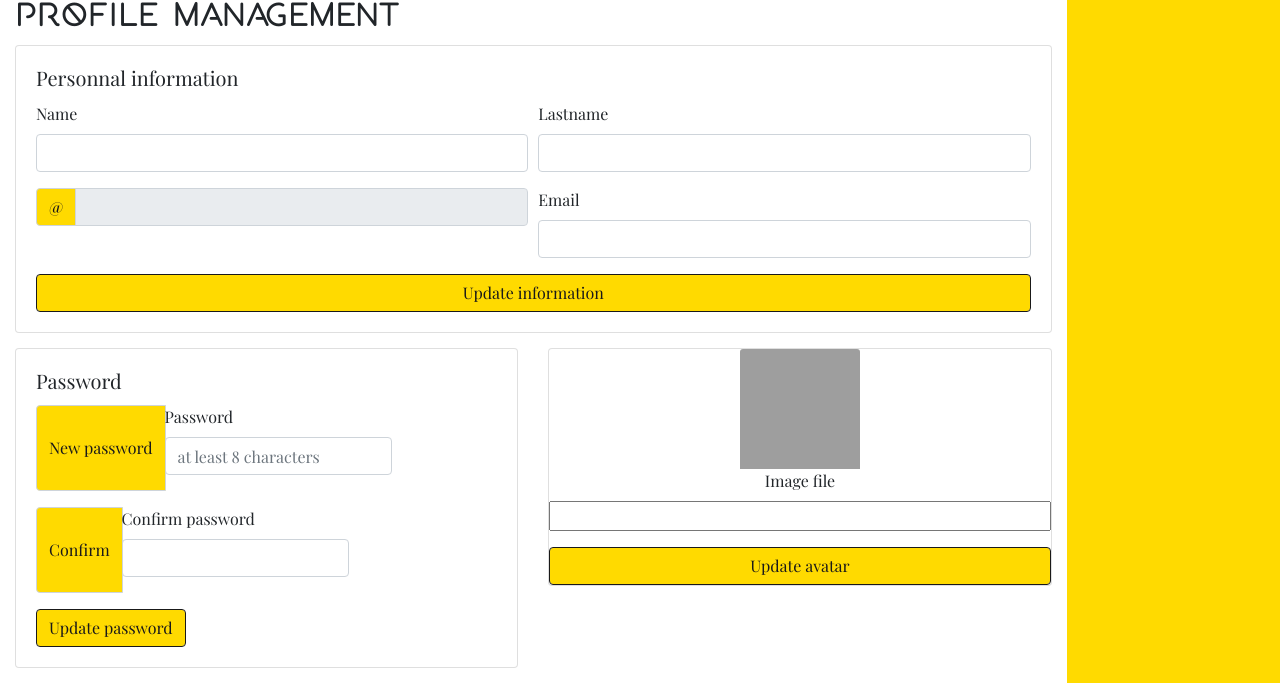
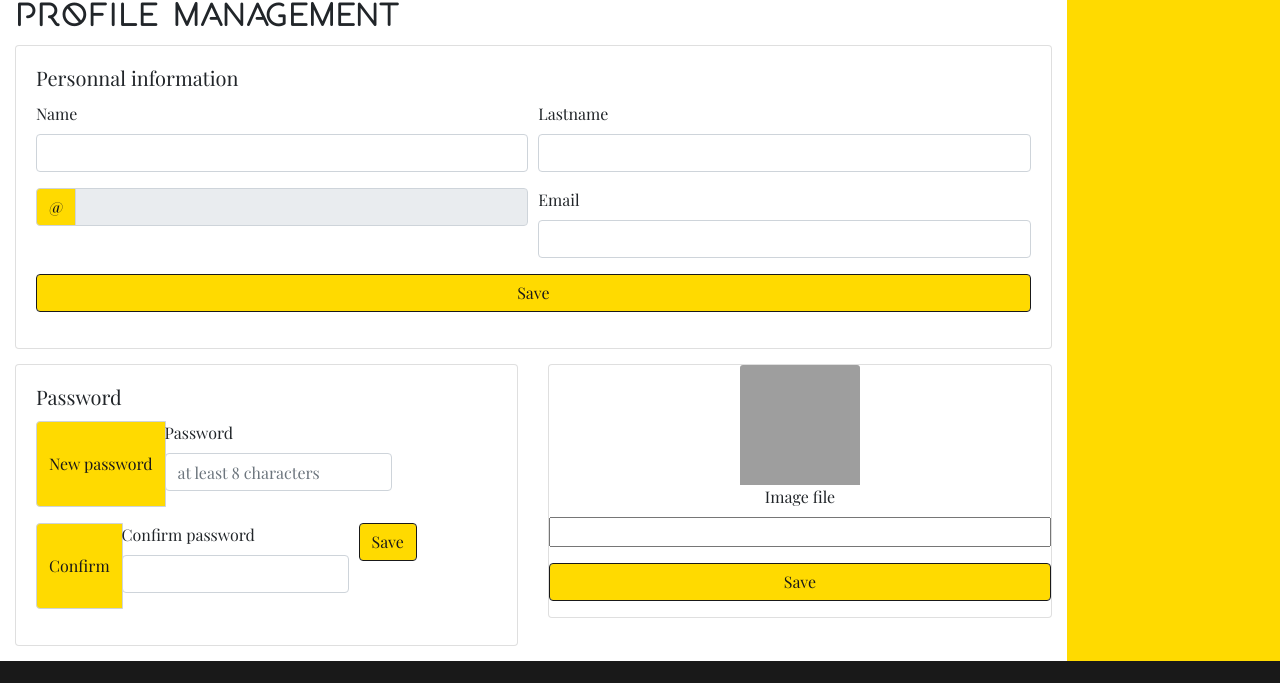
Before and after one commit to tontonsat/strapp, a Symfony app: template templates/user/myProfile.html.twig in a window 1280 px wide. Shown: the part 801-1484 px from the top of the page. After the commit the page ends 1462 px from the top, so only its background shows below. Run offline with Twig, Linux system fonts and the light colour scheme; the template is opened without the code that fills it, so the values that code supplies are empty; form fields are guessed from the names that the template uses; some libraries are stand-ins or nearby versions; grey boxes are pictures that could not be loaded.

Commit message:
edit profile ok.TODO: liip bundle

```diff
--- a/src/Entity/User.php
+++ b/src/Entity/User.php
@@ -215,6 +215,9 @@ class User implements UserInterface
 
     public function getConfirmPassword(): ?string
     {
+        if($this->confirmPassword == null){
+            return $this->password;
+        }
         return $this->confirmPassword;
     }
 
--- a/src/Form/PasswdType.php
+++ b/src/Form/PasswdType.php
@@ -8,6 +8,7 @@ use Symfony\Component\Form\FormBuilderInterface;
 use Symfony\Component\OptionsResolver\OptionsResolver;
 
 use Symfony\Component\Form\Extension\Core\Type\PasswordType;
+use Symfony\Component\Form\Extension\Core\Type\SubmitType;
 
 class PasswdType extends AbstractType
 {
@@ -16,6 +17,7 @@ class PasswdType extends AbstractType
         $builder
             ->add('password', PasswordType::class, ['label' => false])
             ->add('confirmPassword', PasswordType::class, ['label' => false])
+            ->add('save', SubmitType::class, ['label' => 'Change password'])
         ;
     }
 
--- a/src/Form/ProfileType.php
+++ b/src/Form/ProfileType.php
@@ -6,6 +6,8 @@ use App\Entity\User;
 use Symfony\Component\Form\AbstractType;
 use Symfony\Component\Form\FormBuilderInterface;
 use Symfony\Component\OptionsResolver\OptionsResolver;
+use Symfony\Component\Form\Extension\Core\Type\SubmitType;
+use Symfony\Component\Form\Extension\Core\Type\TextType;
 
 class ProfileType extends AbstractType
 {
@@ -15,6 +17,8 @@ class ProfileType extends AbstractType
             ->add('name')
             ->add('lastname')
             ->add('email')
+
+            ->add('save', SubmitType::class, ['label' => 'Update profile'])
         ;
     }
 
--- a/src/Form/UploadType.php
+++ b/src/Form/UploadType.php
@@ -8,6 +8,7 @@ use Symfony\Component\Form\FormBuilderInterface;
 use Symfony\Component\OptionsResolver\OptionsResolver;
 
 use Vich\UploaderBundle\Form\Type\VichImageType;
+use Symfony\Component\Form\Extension\Core\Type\SubmitType;
 
 class UploadType extends AbstractType
 {
@@ -19,6 +20,7 @@ class UploadType extends AbstractType
             'download_label' => false,
             'image_uri' => false,
             'download_uri' => true,
-            'label' => false]);
+            'label' => false])
+            ->add('save', SubmitType::class, ['label' => 'Upload']);
     }
 }
--- a/templates/user/myProfile.html.twig
+++ b/templates/user/myProfile.html.twig
@@ -5,14 +5,14 @@
 {% block body %}
 <div class="col-10 main-content">
     <h2>Profile management</h2>
-    {% for message in app.flashes('notice-profile') %}
-        <div class="alert alert-dismissible alert-success main-alert">
-            <button type="button" class="close" data-dismiss="alert">&times;</button>
-            <i class="fas fa-user-circle"></i> {{ message }}
-        </div>
-    {% endfor %}
     <div class="row">
         <div class="col">
+            {% for message in app.flashes('notice-profile') %}
+                <div class="alert alert-dismissible alert-success main-alert">
+                    <button type="button" class="close" data-dismiss="alert">&times;</button>
+                    <i class="fas fa-user-circle"></i> {{ message }}
+                </div>
+            {% endfor %}
             <div class="card profile-card">
                 {{ form_start(formProfile) }}
                 <div class="card-body">
@@ -46,9 +46,7 @@
                             </div>
                         </div>
                     </div>
-                    <button type="submit" class="btn btn-success form-control btn-login">
-                            Update information
-                    </button>
+                    {{ form_row(formProfile.save, {'attr': {'class': 'btn btn-success form-control btn-login'}}) }}
                 </div>
                 {{ form_end(formProfile) }}
             </div>
@@ -80,9 +78,7 @@
                             </div>
                         </div>
                         <div class="col-auto">
-                            <button type="submit" class="btn btn-success form-control btn-login">
-                                    Update password
-                            </button>
+                            {{ form_row(formPassword.save, {'attr': {'class': 'btn btn-success form-control btn-login'}}) }}
                         </div>
                     </div>
                 </div>
@@ -94,9 +90,7 @@
                 {{ form_start(formImage) }}
                 <img src="uploads/avatars/{{ app.user.media.imageName }}" alt="profile picture" class="avatar-form card-img-top">
                 {{ form_row(formImage.imageFile, {'attr': {'class': 'form-control-file'}}) }}
-                <button type="submit" class="btn btn-success form-control btn-login">
-                        Update avatar
-                </button>
+                {{ form_row(formImage.save, {'attr': {'class': 'btn btn-success form-control btn-login'}}) }}
                 {{ form_end(formImage) }}
             </div>
         </div>
```
Also changed, not shown: src/Controller/UserController.php (+8 -12 lines), public/uploads/avatars/5c8280811a54f667205869.jpg (renamed from public/uploads/avatars/5c813ddbcfd8a855836538.jpg).
